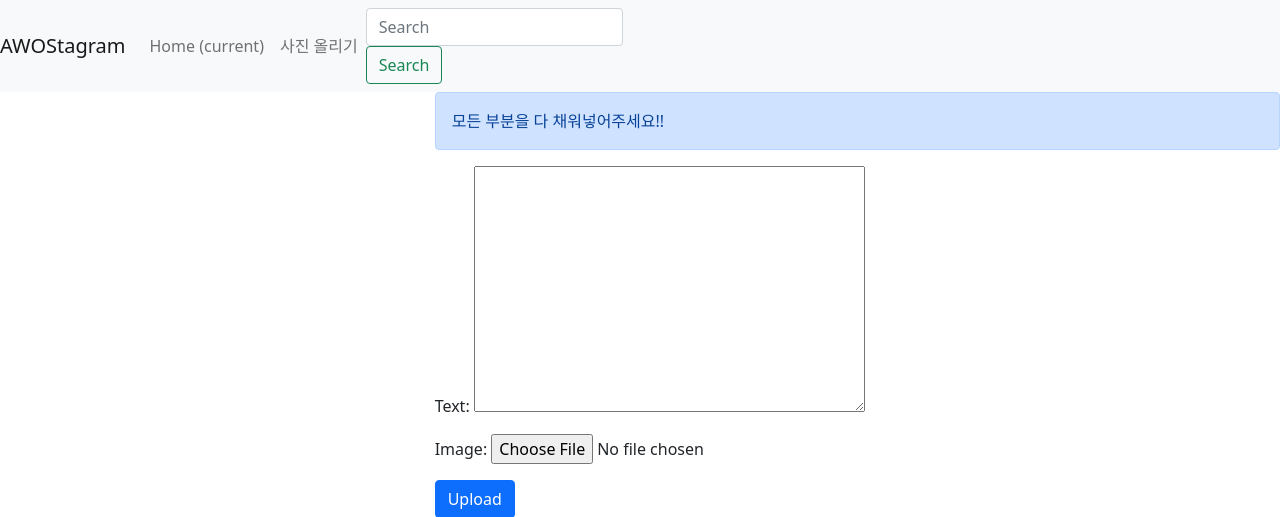
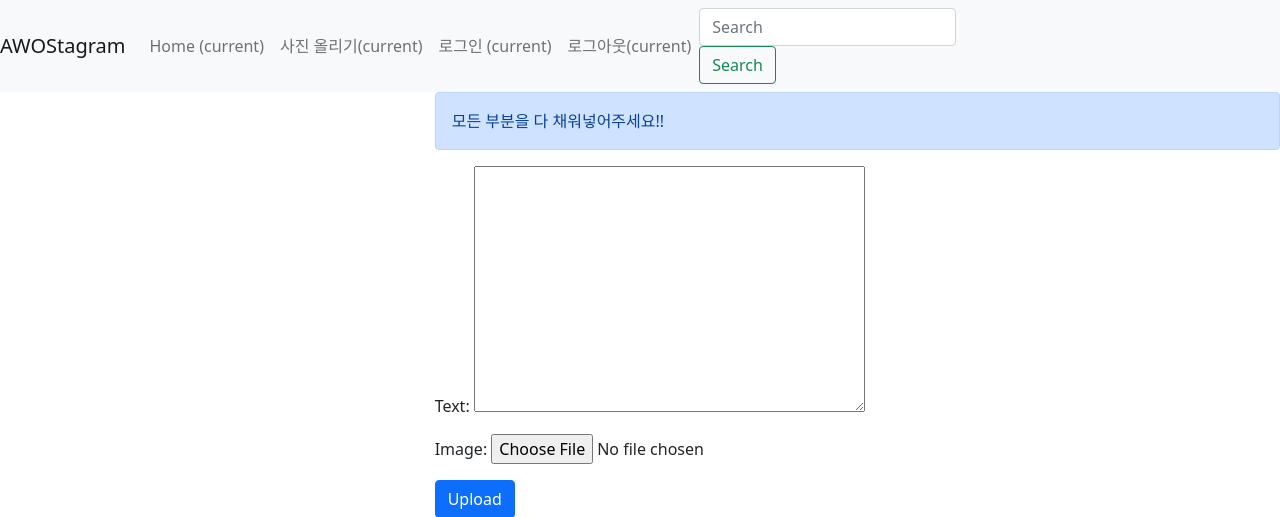
Before and after one commit to A-WOS/lightGram, a Django app: page /create/ in a window 1280 px wide. Shown: the top 517 px of the page. Run offline with Django 3.2, Linux system fonts and the light colour scheme.

Commit message:
navbar에서 로그인 로그아웃 url 연동

```diff
--- a/photo/templates/navbar.html
+++ b/photo/templates/navbar.html
@@ -1,5 +1,6 @@
 <nav class="navbar navbar-expand-lg navbar-light bg-light">
-  <button class="navbar-toggler" type="button" data-toggle="collapse" data-target="#navbarTogglerDemo01" aria-controls="navbarTogglerDemo01" aria-expanded="false" aria-label="Toggle navigation">
+    <button class="navbar-toggler" type="button" data-toggle="collapse" data-target="#navbarTogglerDemo01"
+            aria-controls="navbarTogglerDemo01" aria-expanded="false" aria-label="Toggle navigation">
         <span class="navbar-toggler-icon"></span>
     </button>
     <div class="collapse navbar-collapse" id="navbarTogglerDemo01">
@@ -9,7 +10,13 @@
                 <a class="nav-link" href="{% url 'photo:index' %}">Home <span class="sr-only">(current)</span></a>
             </li>
             <li class="nav-item">
-        <a class="nav-link" href="{% url 'photo:create' %}">사진 올리기</a>
+                <a class="nav-link" href="{% url 'photo:create' %}">사진 올리기<span class="sr-only">(current)</span></a>
+            </li>
+            <li class="nav-item active">
+                <a class="nav-link" href="{% url 'accounts:login' %}">로그인 <span class="sr-only">(current)</span></a>
+            </li>
+            <li class="nav-item">
+                <a class="nav-link" href="{% url 'accounts:logout' %}">로그아웃<span class="sr-only">(current)</span></a>
             </li>
             {#      <li class="nav-item">#}
             {#        <a class="nav-link disabled" href="#" tabindex="-1" aria-disabled="true">Disabled</a>#}
```
Lines whose indentation alone changed are shown as unchanged.
